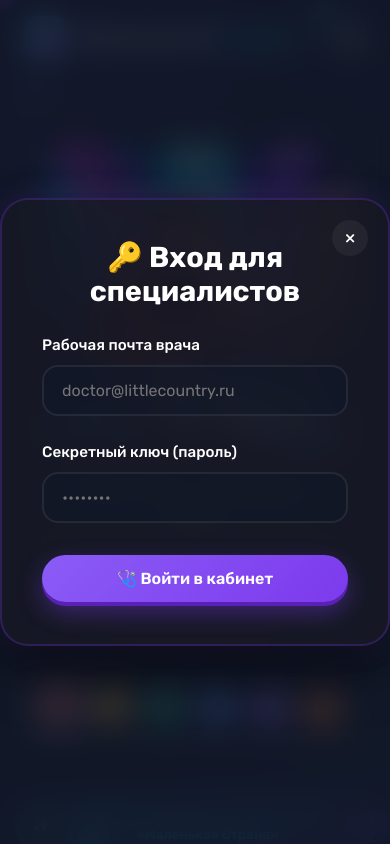
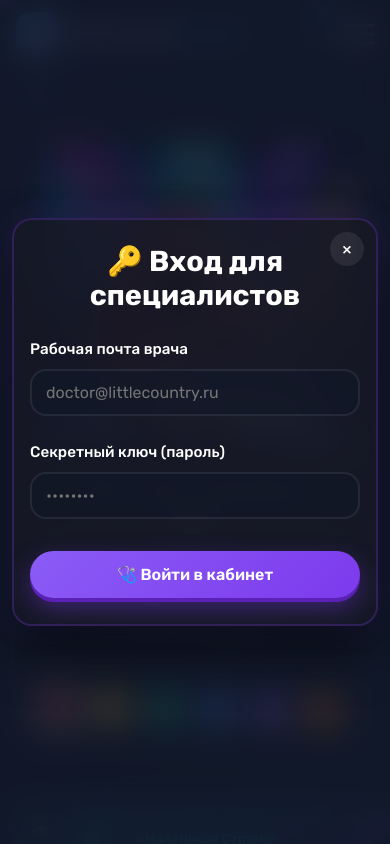
Before and after one commit to sergo123qwe321-arch/konsyltant, a FastAPI app: page / in a window 390 px wide, after a click on "🩺 Для специалистов". Run offline with FastAPI, Linux system fonts and the light colour scheme; data that the repository does not hold is empty; some libraries are stand-ins or nearby versions.

Commit message:
feat(mobile): full Android adaptation, touch scroll fix, tap audio playback, Nginx SSL & Certbot

```diff
--- a/static/css/style.css
+++ b/static/css/style.css
@@ -419,7 +419,8 @@
             left: 0;
             width: 100vw;
             height: 100vh;
-            pointer-events: none;
+            pointer-events: none !important;
+            touch-action: none;
             z-index: 0;
             opacity: 0.85;
         }
@@ -1243,8 +1244,9 @@
             left: 0;
             width: 100%;
             height: 100%;
-            background: rgba(18, 24, 41, 0.85);
+            background: rgba(18, 24, 41, 0.88);
             backdrop-filter: blur(15px);
+            -webkit-backdrop-filter: blur(15px);
             z-index: 2000;
             display: flex;
             align-items: center;
@@ -1252,6 +1254,8 @@
             opacity: 0;
             pointer-events: none;
             transition: var(--transition-smooth);
+            padding: 16px;
+            box-sizing: border-box;
         }
 
         .modal.open {
@@ -1265,13 +1269,17 @@
             box-shadow:
                 0 25px 50px rgba(0,0,0,0.5),
                 0 0 30px rgba(124, 58, 237, 0.15);
-            border-radius: 28px;
+            border-radius: 24px;
             width: 100%;
-            max-width: 450px;
-            padding: 40px;
+            max-width: 480px;
+            max-height: 90vh;
+            overflow-y: auto;
+            -webkit-overflow-scrolling: touch;
+            padding: 36px 28px;
             position: relative;
             transform: scale(0.85) rotate(-2deg);
             transition: var(--transition-bounce);
+            box-sizing: border-box;
         }
 
         .modal.open .modal-content {
@@ -1280,20 +1288,21 @@
 
         .close-modal {
             position: absolute;
-            top: 20px;
-            right: 20px;
-            background: rgba(255,255,255,0.05);
+            top: 16px;
+            right: 16px;
+            background: rgba(255,255,255,0.08);
             border: none;
             color: var(--text-white);
-            width: 36px;
-            height: 36px;
+            width: 38px;
+            height: 38px;
             border-radius: 50%;
-            font-size: 1.2rem;
+            font-size: 1.3rem;
             cursor: pointer;
             display: flex;
             align-items: center;
             justify-content: center;
             transition: var(--transition-bounce);
+            z-index: 10;
         }
 
         .close-modal:hover {
@@ -1432,27 +1447,93 @@
         }
 
         @media (max-width: 480px) {
+            header {
+                padding: 12px 16px;
+            }
+
+            .logo-text {
+                font-size: 1.1rem;
+            }
+
             h2 {
-                font-size: 1.8rem;
+                font-size: 1.7rem;
+                margin-bottom: 35px;
             }
 
             .hero h1 {
-                font-size: 2rem;
+                font-size: 1.85rem;
+            }
+
+            .hero p {
+                font-size: 0.95rem;
+            }
+
+            .hero-btns .btn {
+                width: 100%;
             }
 
             section {
-                padding: 60px 16px;
+                padding: 50px 14px;
+            }
+
+            .showcase-selector {
+                gap: 6px;
+            }
+
+            .selector-thumb {
+                min-width: 42px;
+                min-height: 42px;
+                font-size: 1.05rem;
+            }
+
+            .blog-grid {
+                grid-template-columns: 1fr;
+                gap: 20px;
+            }
+
+            .modal {
+                padding: 12px;
+            }
+
+            .modal-content {
+                padding: 24px 16px;
+                border-radius: 20px;
+                max-height: 92vh;
+            }
+
+            .close-modal {
+                top: 12px;
+                right: 12px;
+                width: 34px;
+                height: 34px;
+                font-size: 1.1rem;
             }
 
             .feedback-form {
-                padding: 24px;
+                padding: 20px 16px;
+                border-radius: 20px;
             }
 
             .special-care {
-                padding: 30px 16px;
+                padding: 25px 14px;
+                border-radius: 20px;
             }
 
             .special-care h3 {
-                font-size: 1.6rem;
+                font-size: 1.45rem;
+            }
+
+            .form-input, .form-select, select.form-input, textarea.form-input {
+                font-size: 16px !important;
+                padding: 12px 14px;
+            }
+
+            .admin-tabs {
+                gap: 8px;
+            }
+
+            .admin-tab {
+                padding: 8px 12px;
+                font-size: 0.85rem;
             }
         }
--- a/static/js/app.js
+++ b/static/js/app.js
@@ -715,21 +715,32 @@
         const showcaseGlow = document.getElementById('showcase-glow');
         const selectorThumbs = document.querySelectorAll('.selector-thumb');
 
+        function playCharSound(charId) {
+            try {
+                let audio = new Audio(`/static/audio/sound_${charId}.mp3`);
+                audio.volume = 0.5;
+                let playPromise = audio.play();
+                if (playPromise !== undefined) {
+                    playPromise.catch(e => console.log('Android audio autoplay check:', e));
+                }
+            } catch (err) {
+                console.log('Android audio init check:', err);
+            }
+        }
+
         selectorThumbs.forEach(thumb => {
             thumb.addEventListener('mouseenter', () => {
                 const charId = thumb.getAttribute('data-char');
-                const charData = CHARACTERS[charId];
-                if (!charData) return;
-
-                let audio = new Audio(`/static/audio/sound_${charId}.mp3`);
-                audio.volume = 0.5;
-                audio.play().catch(e => console.log('Audio autoplay prevented'));
+                if (charId) playCharSound(charId);
             });
 
             thumb.addEventListener('click', () => {
                 const charId = thumb.getAttribute('data-char');
                 const charData = CHARACTERS[charId];
                 if (!charData) return;
+
+                // Гарантированное воспроизведение звука при тапе на мобильном
+                playCharSound(charId);
 
                 selectorThumbs.forEach(t => t.classList.remove('active'));
                 thumb.classList.add('active');
--- a/static/js/bubbles.js
+++ b/static/js/bubbles.js
@@ -26,6 +26,32 @@ window.addEventListener('mouseleave', function() {
     mouse.x = null;
     mouse.y = null;
 });
+
+// Поддержка Touch-событий на Android без перехвата и блокировки скролла страницы
+window.addEventListener('touchstart', function(e) {
+    if (e.touches && e.touches.length > 0) {
+        mouse.x = e.touches[0].clientX;
+        mouse.y = e.touches[0].clientY;
+    }
+}, { passive: true });
+
+window.addEventListener('touchmove', function(e) {
+    if (e.touches && e.touches.length > 0) {
+        mouse.x = e.touches[0].clientX;
+        mouse.y = e.touches[0].clientY;
+    }
+}, { passive: true });
+
+window.addEventListener('touchend', function() {
+    mouse.x = null;
+    mouse.y = null;
+}, { passive: true });
+
+window.addEventListener('touchcancel', function() {
+    mouse.x = null;
+    mouse.y = null;
+}, { passive: true });
+
 
 class DreamBubble {
     constructor() {
```
Also changed, not shown: other parts of static/css/style.css (+14 -8 lines), docker-compose.yml (+15 -0 lines), process.md (+10 -6 lines), 2 other files.
